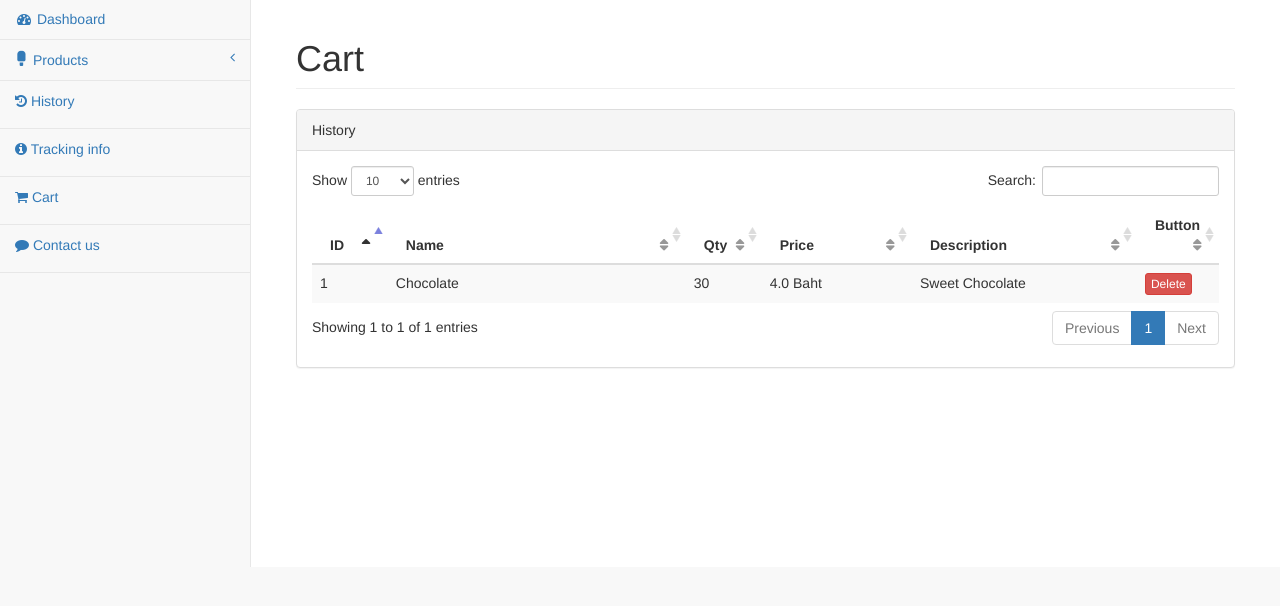
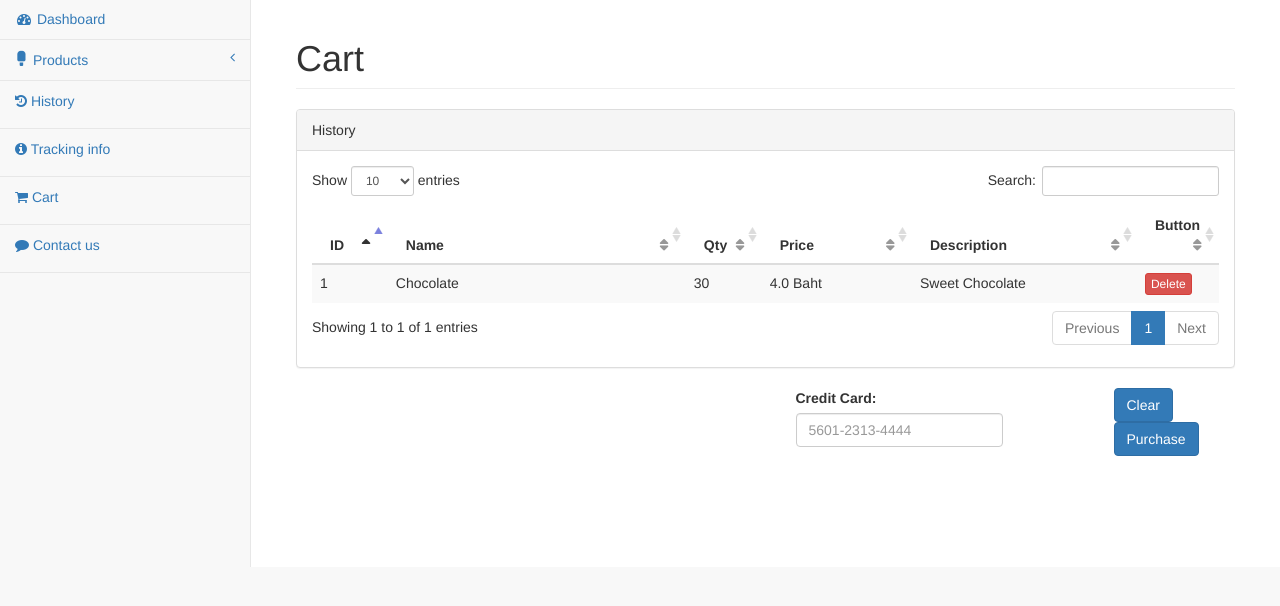
Before and after one commit to Pistachiology/IceCreamStore, a Django app: page /store/cart in a window 1280 px wide. Shown: the part 52-658 px from the top of the page. Run offline with Django 3.2, Linux system fonts and the light colour scheme; parts of the project's set-up code (start-up, migrations or seed data) failed here and were passed over; some libraries are stand-ins or nearby versions.

Commit message:
add cart button

```diff
--- a/templates/base.html
+++ b/templates/base.html
@@ -99,7 +99,7 @@
                         </li>
 
                         <li>
-                            <a href="{% url 'all_track' %}"> <p class="fa fa-shopping-cart"> </p> Cart </a>
+                            <a href="{% url 'cart' %}"> <p class="fa fa-shopping-cart"> </p> Cart </a>
                         </li>
                         <!-- Contact us -->
                         <li>
--- a/templates/store/cart.html
+++ b/templates/store/cart.html
@@ -57,6 +57,22 @@
                     <!-- /.panel -->
                 </div>
                 <!-- /.col-lg-12 -->
+                <div class="row">
+                    <div class="col-lg-offset-6 col-lg-4">
+                        <div class="col-lg-12">
+                        <form role="form" class="form-inline">
+                                <div class="form-group">
+                                    <label>Credit Card: </label>
+                                    <input placeholder="5601-2313-4444" class="form-control">
+                                </div>
+                        </form>
+                        </div>
+                    </div>
+                    <div class="col-lg-2">
+                        <button type="button" class="btn btn-primary btn-md">Clear </button>
+                        <button type="button" class="btn btn-primary btn-md">Purchase</button>
+                    </div>
+                </div>
             </div>
 {% endblock %}
 
```
